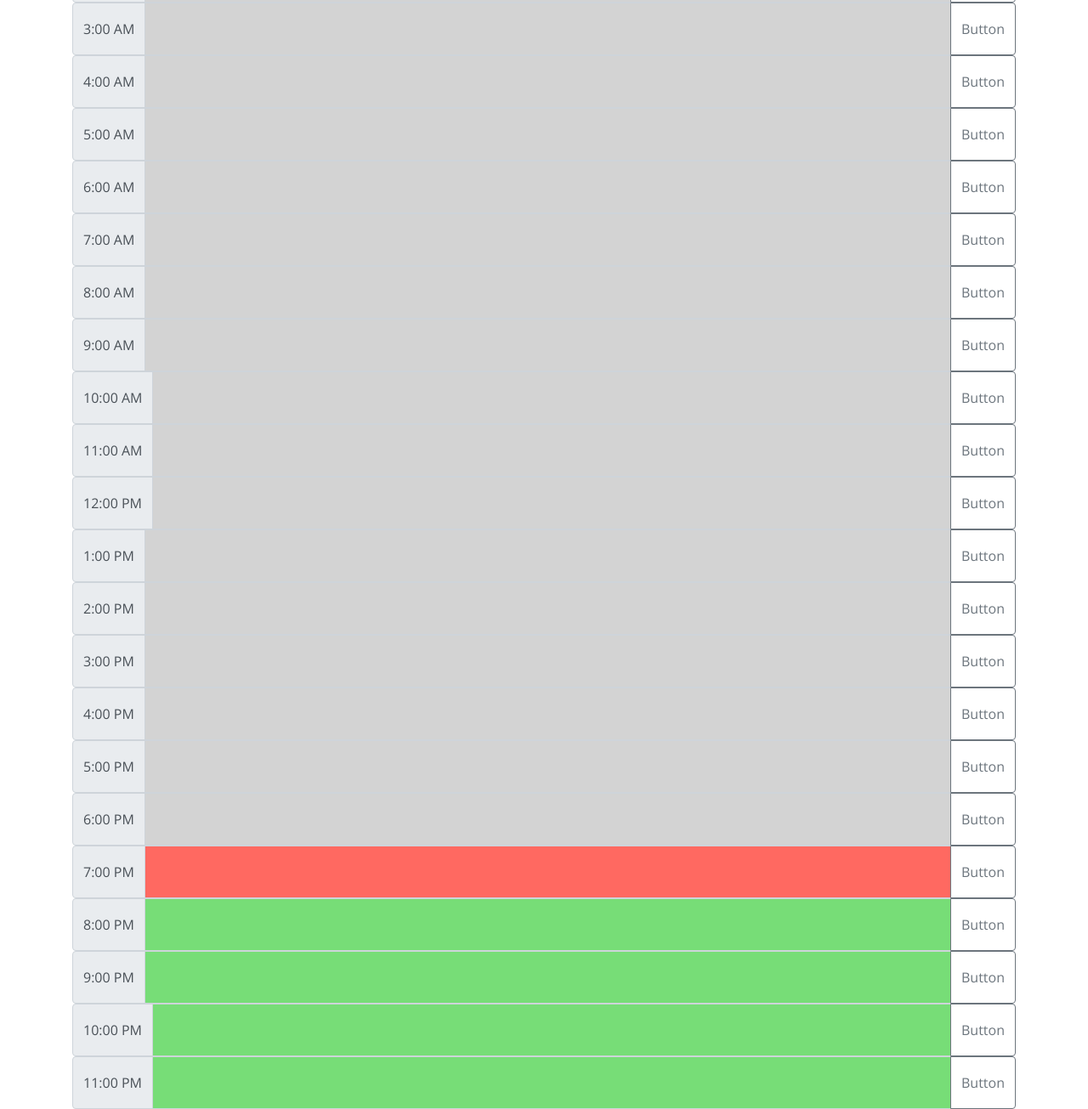
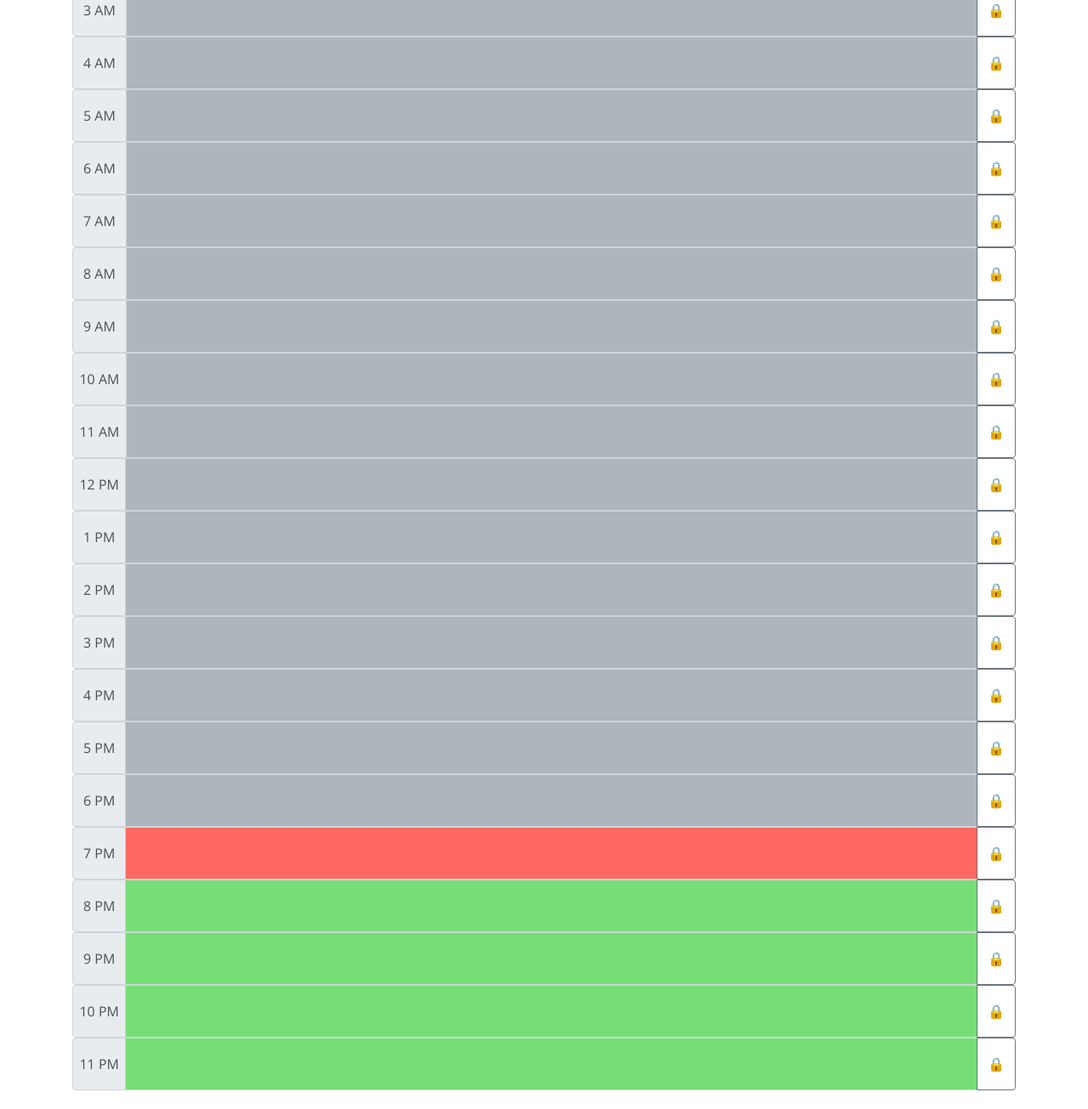
Before and after one commit to Omrironen4/Work-day-scheduler, a plain HTML site: page index.html in a window 1280 px wide. Shown: the part 541-1846 px from the top of the page at 85% size. After the commit the page ends 1824 px from the top, so only its background shows below. Drawn offline with nearby package versions, Linux system fonts and the light colour scheme.

Commit message:
made the time stamps padding match the style of the shorter length times

```diff
--- a/index.html
+++ b/index.html
@@ -27,7 +27,6 @@
       <h1 class="display-3">Work Day Scheduler</h1>
       <p class="lead">A simple calendar app for scheduling your work day</p>
       <p id="currentDay" class="lead"></p>
-      <button class="timeChange">change time standard</button>
     </header>
 
    <section class="timeBlock">
@@ -35,7 +34,7 @@
        <!-- Timeblocks go here -->
        <div class="input-group">
          <div class="input-group-prepend">
-           <span class="input-group-text">yo</span>
+           <span id = "long" class="input-group-text">yo</span>
          </div>
          <textarea id="0" class="form-control" aria-label="With textarea"></textarea>
          <div class="input-group-append">
@@ -50,7 +49,7 @@
           </div>
           <textarea id="1" class="form-control" aria-label="With textarea"></textarea>
           <div class="input-group-append">
-            <button class="btn btn-outline-secondary" type="button">Button</button>
+            <button class="btn btn-outline-secondary" type="button">🔒</button>
           </div>
         </div>
 
@@ -60,7 +59,7 @@
           </div>
           <textarea id="2" class="form-control" aria-label="With textarea"></textarea>
           <div class="input-group-append">
-            <button class="btn btn-outline-secondary" type="button">Button</button>
+            <button class="btn btn-outline-secondary" type="button">🔒</button>
           </div>
         </div>
 
@@ -70,7 +69,7 @@
           </div>
           <textarea id="3" class="form-control" aria-label="With textarea"></textarea>
           <div class="input-group-append">
-            <button class="btn btn-outline-secondary" type="button">Button</button>
+            <button class="btn btn-outline-secondary" type="button">🔒</button>
           </div>
         </div>
 
@@ -80,7 +79,7 @@
           </div>
           <textarea id="4" class="form-control" aria-label="With textarea"></textarea>
           <div class="input-group-append">
-            <button class="btn btn-outline-secondary" type="button">Button</button>
+            <button class="btn btn-outline-secondary" type="button">🔒</button>
           </div>
         </div>
 
@@ -90,7 +89,7 @@
           </div>
           <textarea id="5" class="form-control" aria-label="With textarea"></textarea>
           <div class="input-group-append">
-            <button class="btn btn-outline-secondary" type="button">Button</button>
+            <button class="btn btn-outline-secondary" type="button">🔒</button>
           </div>
         </div>
 
@@ -100,7 +99,7 @@
           </div>
           <textarea id="6" class="form-control" aria-label="With textarea"></textarea>
           <div class="input-group-append">
-            <button class="btn btn-outline-secondary" type="button">Button</button>
+            <button class="btn btn-outline-secondary" type="button">🔒</button>
           </div>
         </div>
 
@@ -110,7 +109,7 @@
           </div>
           <textarea id="7" class="form-control" aria-label="With textarea"></textarea>
           <div class="input-group-append">
-            <button class="btn btn-outline-secondary" type="button">Button</button>
+            <button class="btn btn-outline-secondary" type="button">🔒</button>
           </div>
         </div>
 
@@ -120,7 +119,7 @@
           </div>
           <textarea id="8" class="form-control" aria-label="With textarea"></textarea>
           <div class="input-group-append">
-            <button class="btn btn-outline-secondary" type="button">Button</button>
+            <button class="btn btn-outline-secondary" type="button">🔒</button>
           </div>
         </div>
 
@@ -130,38 +129,38 @@
           </div>
           <textarea id="9" class="form-control" aria-label="With textarea"></textarea>
           <div class="input-group-append">
-            <button class="btn btn-outline-secondary" type="button">Button</button>
+            <button class="btn btn-outline-secondary" type="button">🔒</button>
           </div>
         </div>
 
         <div class="input-group">
           <div class="input-group-prepend">
-            <span class="input-group-text">yo</span>
+            <span id = "long" class="input-group-text">yo</span>
           </div>
           <textarea id="10" class="form-control" aria-label="With textarea"></textarea>
           <div class="input-group-append">
-            <button class="btn btn-outline-secondary" type="button">Button</button>
+            <button class="btn btn-outline-secondary" type="button">🔒</button>
           </div>
        </div>
 
 
          <div class="input-group">
            <div class="input-group-prepend">
-             <span class="input-group-text">yo</span>
+             <span id = "long" class="input-group-text">yo</span>
            </div>
            <textarea id="11" class="form-control" aria-label="With textarea"></textarea>
            <div class="input-group-append">
-             <button class="btn btn-outline-secondary" type="button">Button</button>
+             <button class="btn btn-outline-secondary" type="button">🔒</button>
            </div>
          </div>
 
          <div class="input-group">
            <div class="input-group-prepend">
-             <span class="input-group-text">yo</span>
+             <span id = "long" class="input-group-text">yo</span>
            </div>
            <textarea id="12" class="form-control" aria-label="With textarea"></textarea>
            <div class="input-group-append">
-             <button class="btn btn-outline-secondary" type="button">Button</button>
+             <button class="btn btn-outline-secondary" type="button">🔒</button>
            </div>
          </div>
 
@@ -171,7 +170,7 @@
            </div>
            <textarea id="13" class="form-control" aria-label="With textarea"></textarea>
            <div class="input-group-append">
-             <button class="btn btn-outline-secondary" type="button">Button</button>
+             <button class="btn btn-outline-secondary" type="button">🔒</button>
            </div>
          </div>
 
@@ -181,7 +180,7 @@
            </div>
            <textarea  id="14"class="form-control" aria-label="With textarea"></textarea>
            <div class="input-group-append">
-             <button class="btn btn-outline-secondary" type="button">Button</button>
+             <button class="btn btn-outline-secondary" type="button">🔒</button>
            </div>
          </div>
 
@@ -191,7 +190,7 @@
            </div>
            <textarea id="15" class="form-control" aria-label="With textarea"></textarea>
            <div class="input-group-append">
-             <button class="btn btn-outline-secondary" type="button">Button</button>
+             <button class="btn btn-outline-secondary" type="button">🔒</button>
            </div>
          </div>
 
@@ -201,7 +200,7 @@
            </div>
            <textarea id="16" class="form-control" aria-label="With textarea"></textarea>
            <div class="input-group-append">
-             <button class="btn btn-outline-secondary" type="button">Button</button>
+             <button class="btn btn-outline-secondary" type="button">🔒</button>
            </div>
          </div>
 
@@ -211,7 +210,7 @@
            </div>
            <textarea id="17" class="form-control" aria-label="With textarea"></textarea>
            <div class="input-group-append">
-             <button class="btn btn-outline-secondary" type="button">Button</button>
+             <button class="btn btn-outline-secondary" type="button">🔒</button>
            </div>
          </div>
 
@@ -221,7 +220,7 @@
            </div>
            <textarea id="18" class="form-control" aria-label="With textarea"></textarea>
            <div class="input-group-append">
-             <button class="btn btn-outline-secondary" type="button">Button</button>
+             <button class="btn btn-outline-secondary" type="button">🔒</button>
            </div>
          </div>
 
@@ -231,7 +230,7 @@
            </div>
            <textarea id="19" class="form-control" aria-label="With textarea"></textarea>
            <div class="input-group-append">
-             <button class="btn btn-outline-secondary" type="button">Button</button>
+             <button class="btn btn-outline-secondary" type="button">🔒</button>
            </div>
          </div>
 
@@ -241,7 +240,7 @@
           </div>
           <textarea id="20" class="form-control" aria-label="With textarea"></textarea>
           <div class="input-group-append">
-            <button class="btn btn-outline-secondary" type="button">Button</button>
+            <button class="btn btn-outline-secondary" type="button">🔒</button>
           </div>
         </div>
 
@@ -251,27 +250,27 @@
           </div>
           <textarea id="21" class="form-control" aria-label="With textarea"></textarea>
           <div class="input-group-append">
-            <button class="btn btn-outline-secondary" type="button">Button</button>
+            <button class="btn btn-outline-secondary" type="button">🔒</button>
           </div>
         </div>
 
         <div class="input-group">
           <div class="input-group-prepend">
-            <span class="input-group-text">yo</span>
+            <span id = "long" class="input-group-text">yo</span>
           </div>
           <textarea id="22" class="form-control" aria-label="With textarea"></textarea>
           <div class="input-group-append">
-            <button class="btn btn-outline-secondary" type="button">Button</button>
+            <button class="btn btn-outline-secondary" type="button">🔒</button>
           </div>
         </div>
 
         <div class="input-group">
           <div class="input-group-prepend">
-            <span class="input-group-text">yo</span>
+            <span id = "long" class="input-group-text">yo</span>
           </div>
-          <textarea id="23" class="form-control" aria-label="With textarea"></textarea>
+          <textarea  id="23" class="form-control" aria-label="With textarea"></textarea>
           <div class="input-group-append">
-            <button class="btn btn-outline-secondary" type="button">Button</button>
+            <button class="btn btn-outline-secondary" type="button">🔒</button>
           </div>
         </div>
       </div>
--- a/script.js
+++ b/script.js
@@ -8,27 +8,20 @@ var textArea = $(".form-control"); // text area where user can enter daily plans
 var presentDate = today.format('MMMM Do YYYY'); // this holds the present date
 
 timeOfDayArray24 = ['00:00','1:00','2:00','3:00','4:00','5:00','6:00','7:00','8:00','9:00','10:00','11:00','12:00','13:00','14:00','15:00','16:00','17:00','18:00','19:00','20:00','21:00','22:00','23:00',]
-timeOfDayArray12 = ['12:00 AM','1:00 AM','2:00 AM','3:00 AM','4:00 AM','5:00 AM','6:00 AM','7:00 AM','8:00 AM','9:00 AM','10:00 AM','11:00 AM','12:00 PM','1:00 PM','2:00 PM','3:00 PM','4:00 PM','5:00 PM','6:00 PM','7:00 PM','8:00 PM','9:00 PM','10:00 PM','11:00 PM',]
+timeOfDayArray12 = ['12 AM','1 AM','2 AM','3 AM','4 AM','5 AM','6 AM','7 AM','8 AM','9 AM','10 AM','11 AM','12 PM','1 PM','2 PM','3 PM','4 PM','5 PM','6 PM','7 PM','8 PM','9 PM','10 PM','11 PM',]
 
 
- function changeTimeStandard () {                   //attempted
-    $(".timeChange").on("click", function(){
-        if (timeOfDayArray12) {
-            timeOfDayArray24;
-        } else if (timeOfDayArray24) {
-            timeOfDayArray12
-        }else {
-            timeOfDayArray12
-        }
 
-    })
+
+
+for(i=0;i<timeOfDayArray12.length;i++) {
+   hourStamp[i].textContent = timeOfDayArray12[i];
 }
 
 
 
-for(i=0;i<timeOfDayArray12.length;i++) {    //only shows a single hour of the array
-   hourStamp[i].textContent = timeOfDayArray12[i]
-}
+
+
 
 function timeMatch(){
     var currentTime = moment().hour();
--- a/style.css
+++ b/style.css
@@ -43,7 +43,7 @@ body {
   }
 
   .past {
-    background-color: #d3d3d3;
+    background-color: #adb5bd;
     color: white;
   }
 
@@ -70,6 +70,7 @@ body {
     transition: all 0.3s ease-in-out;
   }
 
-.hours {
 
-}
+  #long {
+    padding: 7.47px;
+  }
```
